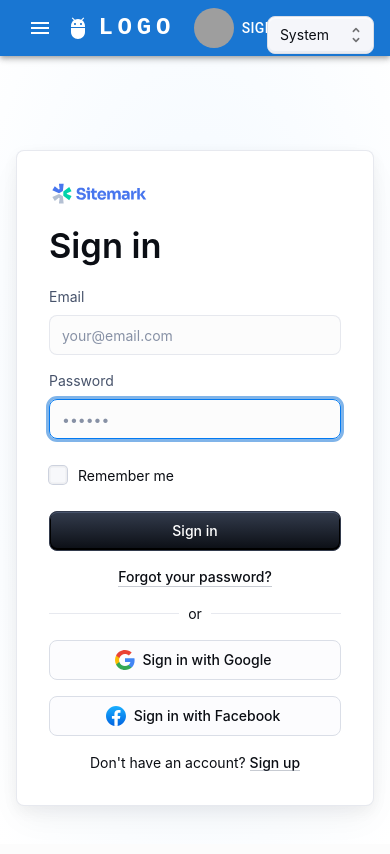
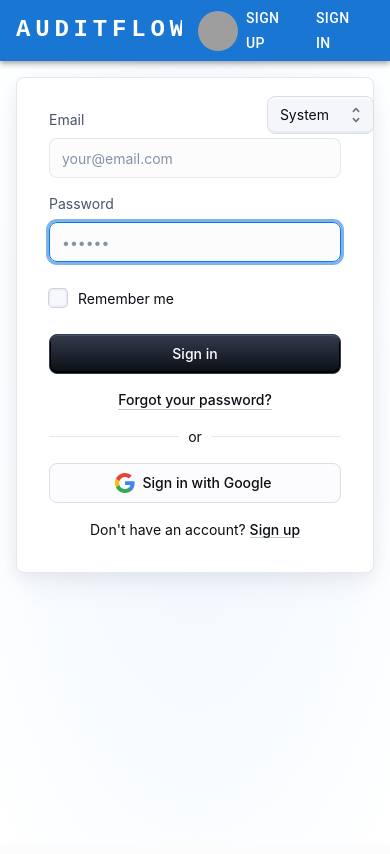
Before and after one commit to jlac8/front-auditflow, a React (Vite) app: page /sign-in in a window 390 px wide. Shown: the top 854 px of the page. Built offline with nearby package versions, Linux system fonts and the light colour scheme; grey boxes are pictures that could not be loaded; the HTML template or start-up script is replaced by a standard one.

Commit message:
style: :zap: update navbar, sign in and sign up

```diff
--- a/src/components/Navbar.tsx
+++ b/src/components/Navbar.tsx
@@ -5,34 +5,23 @@
 import IconButton from "@mui/material/IconButton";
 import Typography from "@mui/material/Typography";
 import Menu from "@mui/material/Menu";
-import MenuIcon from "@mui/icons-material/Menu";
 import Container from "@mui/material/Container";
 import Avatar from "@mui/material/Avatar";
 import Button from "@mui/material/Button";
 import Tooltip from "@mui/material/Tooltip";
 import MenuItem from "@mui/material/MenuItem";
-import AdbIcon from "@mui/icons-material/Adb";
+import { Link as RouterLink } from "react-router-dom";
 
 const pages = [];
 const settings = ["Profile", "Logout"];
 
 function ResponsiveAppBar() {
-  const [anchorElNav, setAnchorElNav] = React.useState<null | HTMLElement>(
-    null
-  );
   const [anchorElUser, setAnchorElUser] = React.useState<null | HTMLElement>(
     null
   );
 
-  const handleOpenNavMenu = (event: React.MouseEvent<HTMLElement>) => {
-    setAnchorElNav(event.currentTarget);
-  };
   const handleOpenUserMenu = (event: React.MouseEvent<HTMLElement>) => {
     setAnchorElUser(event.currentTarget);
-  };
-
-  const handleCloseNavMenu = () => {
-    setAnchorElNav(null);
   };
 
   const handleCloseUserMenu = () => {
@@ -43,12 +32,11 @@
     <AppBar position="static">
       <Container maxWidth="xl">
         <Toolbar disableGutters>
-          <AdbIcon sx={{ display: { xs: "none", md: "flex" }, mr: 1 }} />
           <Typography
             variant="h6"
             noWrap
-            component="a"
-            href="#app-bar-with-responsive-menu"
+            component={RouterLink}
+            to="/"
             sx={{
               mr: 2,
               display: { xs: "none", md: "flex" },
@@ -62,46 +50,11 @@
             AUDITFLOW
           </Typography>
 
-          <Box sx={{ flexGrow: 1, display: { xs: "flex", md: "none" } }}>
-            <IconButton
-              size="large"
-              aria-label="account of current user"
-              aria-controls="menu-appbar"
-              aria-haspopup="true"
-              onClick={handleOpenNavMenu}
-              color="inherit"
-            >
-              <MenuIcon />
-            </IconButton>
-            <Menu
-              id="menu-appbar"
-              anchorEl={anchorElNav}
-              anchorOrigin={{
-                vertical: "bottom",
-                horizontal: "left",
-              }}
-              keepMounted
-              transformOrigin={{
-                vertical: "top",
-                horizontal: "left",
-              }}
-              open={Boolean(anchorElNav)}
-              onClose={handleCloseNavMenu}
-              sx={{ display: { xs: "block", md: "none" } }}
-            >
-              {pages.map((page) => (
-                <MenuItem key={page} onClick={handleCloseNavMenu}>
-                  <Typography sx={{ textAlign: "center" }}>{page}</Typography>
-                </MenuItem>
-              ))}
-            </Menu>
-          </Box>
-          <AdbIcon sx={{ display: { xs: "flex", md: "none" }, mr: 1 }} />
           <Typography
             variant="h5"
             noWrap
-            component="a"
-            href="#app-bar-with-responsive-menu"
+            component={RouterLink}
+            to="/"
             sx={{
               mr: 2,
               display: { xs: "flex", md: "none" },
@@ -113,19 +66,22 @@
               textDecoration: "none",
             }}
           >
-            LOGO
+            AUDITFLOW
           </Typography>
+
           <Box sx={{ flexGrow: 1, display: { xs: "none", md: "flex" } }}>
             {pages.map((page) => (
               <Button
-                key={page}
-                onClick={handleCloseNavMenu}
+                key={page.name}
+                component={RouterLink}
+                to={page.path}
                 sx={{ my: 2, color: "white", display: "block" }}
               >
-                {page}
+                {page.name}
               </Button>
             ))}
           </Box>
+
           <Box sx={{ flexGrow: 0 }}>
             <Tooltip title="Open settings">
               <IconButton onClick={handleOpenUserMenu} sx={{ p: 0 }}>
@@ -157,11 +113,17 @@
               ))}
             </Menu>
           </Box>
-          <Button color="inherit">Sign up</Button>
-          <Button color="inherit">Sign in</Button>
+
+          <Button component={RouterLink} to="/sign-up" color="inherit">
+            Sign Up
+          </Button>
+          <Button component={RouterLink} to="/sign-in" color="inherit">
+            Sign In
+          </Button>
         </Toolbar>
       </Container>
     </AppBar>
   );
 }
+
 export default ResponsiveAppBar;
--- a/src/pages/Dashboard.tsx
+++ b/src/pages/Dashboard.tsx
@@ -1,7 +1,9 @@
 function Dashboard() {
   return (
     <>
-      <h1>Dashboard</h1>
+      <h1 className="text-3xl font-bold text-gray-800 mb-6">
+        Equipo: <span className="text-blue-600">{team}</span>
+      </h1>
     </>
   );
 }
--- a/src/pages/sign-in/SignIn.tsx
+++ b/src/pages/sign-in/SignIn.tsx
@@ -13,7 +13,7 @@
 import MuiCard from "@mui/material/Card";
 import { styled } from "@mui/material/styles";
 import ForgotPassword from "./ForgotPassword";
-import { GoogleIcon, FacebookIcon, SitemarkIcon } from "./CustomIcons";
+import { GoogleIcon } from "./CustomIcons";
 import AppTheme from "../shared-theme/AppTheme";
 import ColorModeSelect from "../shared-theme/ColorModeSelect";
 import { useState } from "react";
@@ -38,8 +38,6 @@
 }));
 
 const SignInContainer = styled(Stack)(({ theme }) => ({
-  height: "calc((1 - var(--template-frame-height, 0)) * 100dvh)",
-  minHeight: "100%",
   padding: theme.spacing(2),
   [theme.breakpoints.up("sm")]: {
     padding: theme.spacing(4),
@@ -119,17 +117,9 @@
       <CssBaseline enableColorScheme />
       <SignInContainer direction="column" justifyContent="space-between">
         <ColorModeSelect
-          sx={{ position: "fixed", top: "1rem", right: "1rem" }}
+          sx={{ position: "fixed", top: "6rem", right: "1rem" }}
         />
         <Card variant="outlined">
-          <SitemarkIcon />
-          <Typography
-            component="h1"
-            variant="h4"
-            sx={{ width: "100%", fontSize: "clamp(2rem, 10vw, 2.15rem)" }}
-          >
-            Sign in
-          </Typography>
           <Box
             component="form"
             onSubmit={handleSubmit}
@@ -208,18 +198,10 @@
             >
               Sign in with Google
             </Button>
-            <Button
-              fullWidth
-              variant="outlined"
-              onClick={() => alert("Sign in with Facebook")}
-              startIcon={<FacebookIcon />}
-            >
-              Sign in with Facebook
-            </Button>
             <Typography sx={{ textAlign: "center" }}>
               Don&apos;t have an account?{" "}
               <Link
-                href="/material-ui/getting-started/templates/sign-in/"
+                href="../sign-up/"
                 variant="body2"
                 sx={{ alignSelf: "center" }}
               >
--- a/src/pages/sign-up/SignUp.tsx
+++ b/src/pages/sign-up/SignUp.tsx
@@ -1,9 +1,7 @@
 import Box from "@mui/material/Box";
 import Button from "@mui/material/Button";
-import Checkbox from "@mui/material/Checkbox";
 import CssBaseline from "@mui/material/CssBaseline";
 import Divider from "@mui/material/Divider";
-import FormControlLabel from "@mui/material/FormControlLabel";
 import FormLabel from "@mui/material/FormLabel";
 import FormControl from "@mui/material/FormControl";
 import Link from "@mui/material/Link";
@@ -13,7 +11,7 @@
 import MuiCard from "@mui/material/Card";
 import { styled } from "@mui/material/styles";
 import AppTheme from "../shared-theme/AppTheme";
-import { GoogleIcon, FacebookIcon, SitemarkIcon } from "./CustomIcons";
+import { GoogleIcon } from "./CustomIcons";
 import ColorModeSelect from "../shared-theme/ColorModeSelect";
 import { useState } from "react";
 
@@ -37,8 +35,6 @@
 }));
 
 const SignUpContainer = styled(Stack)(({ theme }) => ({
-  height: "calc((1 - var(--template-frame-height, 0)) * 100dvh)",
-  minHeight: "100%",
   padding: theme.spacing(2),
   [theme.breakpoints.up("sm")]: {
     padding: theme.spacing(4),
@@ -121,17 +117,9 @@
   return (
     <AppTheme {...props}>
       <CssBaseline enableColorScheme />
-      <ColorModeSelect sx={{ position: "fixed", top: "1rem", right: "1rem" }} />
+      <ColorModeSelect sx={{ position: "fixed", top: "6rem", right: "1rem" }} />
       <SignUpContainer direction="column" justifyContent="space-between">
         <Card variant="outlined">
-          <SitemarkIcon />
-          <Typography
-            component="h1"
-            variant="h4"
-            sx={{ width: "100%", fontSize: "clamp(2rem, 10vw, 2.15rem)" }}
-          >
-            Sign up
-          </Typography>
           <Box
             component="form"
             onSubmit={handleSubmit}
@@ -182,10 +170,6 @@
                 color={passwordError ? "error" : "primary"}
               />
             </FormControl>
-            <FormControlLabel
-              control={<Checkbox value="allowExtraEmails" color="primary" />}
-              label="I want to receive updates via email."
-            />
             <Button
               type="submit"
               fullWidth
@@ -207,18 +191,10 @@
             >
               Sign up with Google
             </Button>
-            <Button
-              fullWidth
-              variant="outlined"
-              onClick={() => alert("Sign up with Facebook")}
-              startIcon={<FacebookIcon />}
-            >
-              Sign up with Facebook
-            </Button>
             <Typography sx={{ textAlign: "center" }}>
               Already have an account?{" "}
               <Link
-                href="/material-ui/getting-started/templates/sign-in/"
+                href="../sign-in/"
                 variant="body2"
                 sx={{ alignSelf: "center" }}
               >
```
